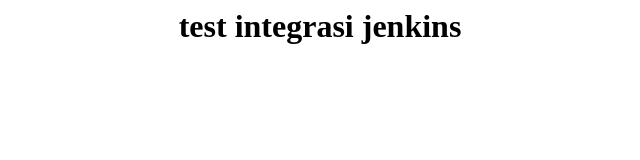
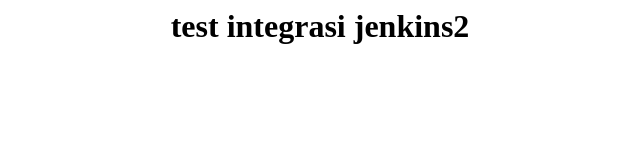
Before and after one commit to alwignw/apache-docker-ansible, a plain HTML site: page index.html in a window 1280 px wide. Shown: the whole page, without its empty margins (320-960 px from the left). Drawn offline with Linux system fonts and the light colour scheme.

Commit message:
Update index.html

```diff
--- a/index.html
+++ b/index.html
@@ -1 +1 @@
-<h1><center>test integrasi jenkins</center></h1>
+<h1><center>test integrasi jenkins2</center></h1>
```
